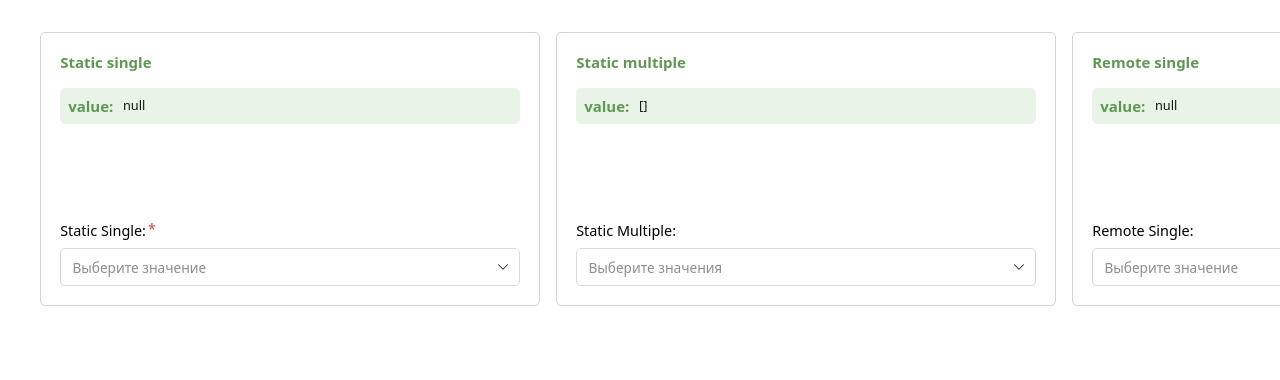
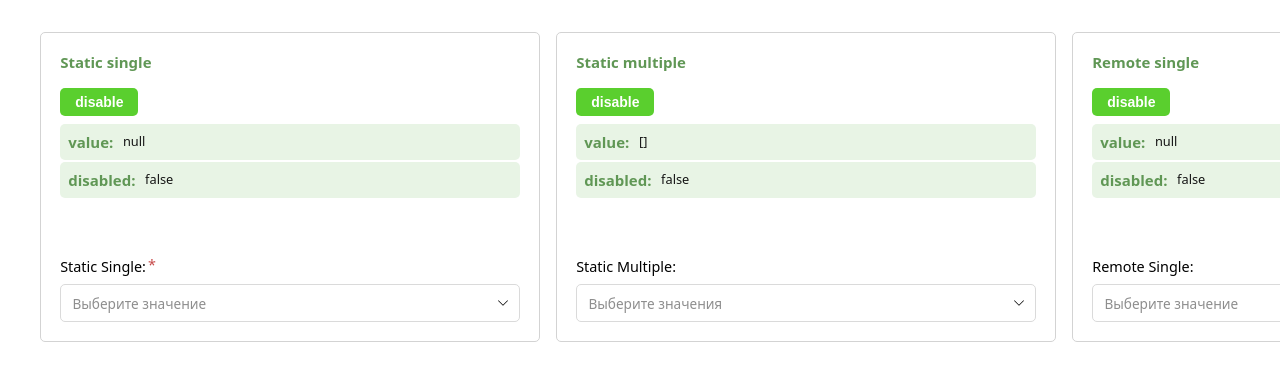
Before and after one commit to heavenlybilly/vue-select-41, a Vue app: page / in a window 1280 px wide. Shown: the top 380 px of the page. Built offline with nearby package versions, Linux system fonts and the light colour scheme.

Commit message:
feat: add disabled prop

```diff
--- a/src/App.vue
+++ b/src/App.vue
@@ -12,6 +12,10 @@ export default defineComponent({
       valueStaticMultiple: [],
       valueRemoteSingle: null,
       valueRemoteMultiple: [],
+      disabledStaticSingle: false,
+      disabledStaticMultiple: false,
+      disabledRemoteSingle: false,
+      disabledRemoteMultiple: false,
       options: [
         { value: '1', label: 'Russia' },
         { value: '2', label: 'USA' },
@@ -50,23 +54,50 @@ export default defineComponent({
     <!-- static single -->
     <div class="block">
       <div class="block-title">Static single</div>
+
+      <div class="actions">
+        <button @click="() => disabledStaticSingle = !disabledStaticSingle">disable</button>
+      </div>
+
       <div class="logs">
         <div class="logs-item">
           <div class="logs-item--label">value:</div>
           <div class="logs-item--value">{{ valueStaticSingle ?? 'null' }}</div>
         </div>
+
+        <div class="logs-item">
+          <div class="logs-item--label">disabled:</div>
+          <div class="logs-item--value">{{ disabledStaticSingle ?? 'null' }}</div>
+        </div>
       </div>
 
-      <vue-select v-model="valueStaticSingle" :options="options" :searchable="false" required label="Static Single" />
+      <vue-select
+        v-model="valueStaticSingle"
+        :options="options"
+        :searchable="false"
+        :disabled="disabledStaticSingle"
+        required
+        label="Static Single"
+      />
     </div>
 
     <!-- static multiple -->
     <div class="block">
       <div class="block-title">Static multiple</div>
+
+      <div class="actions">
+        <button @click="() => disabledStaticMultiple = !disabledStaticMultiple">disable</button>
+      </div>
+
       <div class="logs">
         <div class="logs-item">
           <div class="logs-item--label">value:</div>
           <div class="logs-item--value">{{ valueStaticMultiple }}</div>
+        </div>
+
+        <div class="logs-item">
+          <div class="logs-item--label">disabled:</div>
+          <div class="logs-item--value">{{ disabledStaticMultiple ?? 'null' }}</div>
         </div>
       </div>
 
@@ -75,6 +106,7 @@ export default defineComponent({
         :options="options"
         :selected-display-limit="5"
         :close-on-select="false"
+        :disabled="disabledStaticMultiple"
         multiple
         label="Static Multiple"
       />
@@ -83,16 +115,27 @@ export default defineComponent({
     <!-- remote single -->
     <div class="block">
       <div class="block-title">Remote single</div>
+
+      <div class="actions">
+        <button @click="() => disabledRemoteSingle = !disabledRemoteSingle">disable</button>
+      </div>
+
       <div class="logs">
         <div class="logs-item">
           <div class="logs-item--label">value:</div>
           <div class="logs-item--value">{{ valueRemoteSingle ?? 'null' }}</div>
+        </div>
+
+        <div class="logs-item">
+          <div class="logs-item--label">disabled:</div>
+          <div class="logs-item--value">{{ disabledRemoteSingle ?? 'null' }}</div>
         </div>
       </div>
 
       <vue-select
         v-model="valueRemoteSingle"
         :remote-function="fetchOptions"
+        :disabled="disabledRemoteSingle"
         remote
         label="Remote Single"
       />
@@ -101,10 +144,20 @@ export default defineComponent({
     <!-- remote multiple -->
     <div class="block">
       <div class="block-title">Remote multiple</div>
+
+      <div class="actions">
+        <button @click="() => disabledRemoteMultiple = !disabledRemoteMultiple">disable</button>
+      </div>
+
       <div class="logs">
         <div class="logs-item">
           <div class="logs-item--label">value:</div>
           <div class="logs-item--value">{{ valueRemoteMultiple ?? 'null' }}</div>
+        </div>
+
+        <div class="logs-item">
+          <div class="logs-item--label">disabled:</div>
+          <div class="logs-item--value">{{ disabledRemoteMultiple ?? 'null' }}</div>
         </div>
       </div>
 
@@ -114,6 +167,7 @@ export default defineComponent({
         :selected-display-limit="2"
         :searchable="false"
         :close-on-select="false"
+        :disabled="disabledRemoteMultiple"
         multiple
         remote
         label="Remote Multiple"
@@ -134,16 +188,35 @@ export default defineComponent({
   font-size: 15px;
 }
 
+.block-title {
+  font-weight: 600;
+  color: #609755;
+  margin-bottom: 1rem;
+}
+
+.actions {
+  margin-bottom: 8px;
+  display: flex;
+  flex-wrap: wrap;
+  gap: 5px;
+
+  button {
+    outline: none;
+    border: none;
+    border-radius: 5px;
+    background-color: #5acf2e;
+    font-weight: 600;
+    color: #fff;
+    font-size: 14px;
+    padding: 6px 15px;
+    cursor: pointer;
+  }
+}
+
 .block {
   padding: 1.2rem;
   border-radius: 5px;
   border: 1px solid lightgray;
-}
-
-.block-title {
-  font-weight: 600;
-  color: #609755;
-  margin-bottom: 1rem;
 }
 
 .logs {
@@ -160,7 +233,7 @@ export default defineComponent({
   background-color: #e8f4e5;
 
   & + & {
-    margin-top: 0.5rem;
+    margin-top: 0.1rem;
   }
 }
 
--- a/src/VueSelect.vue
+++ b/src/VueSelect.vue
@@ -27,6 +27,10 @@ export default defineComponent({
     closeOnSelect: {
       type: Boolean,
       default: true,
+    },
+    disabled: {
+      type: Boolean,
+      default: false,
     },
     label: {
       type: String,
@@ -119,6 +123,10 @@ export default defineComponent({
       return props.value
     })
 
+    const fieldWrapperClasses = computed(() => ({
+      'vs-field-wrapper--disabled': props.disabled
+    }))
+
     const dropdownClasses = computed(() => ({
       'vs-dropdown--visible': focus.value,
       'vs-dropdown--no-search': !props.searchable,
@@ -126,7 +134,9 @@ export default defineComponent({
     }))
 
     const focusChangeHandle = () => {
-      setFocus(!focus.value)
+      if (!props.disabled) {
+        setFocus(!focus.value)
+      }
     }
 
     const selectHandle = (option: VueSelectOption) => {
@@ -179,6 +189,14 @@ export default defineComponent({
       },
     )
 
+    watch(
+      () => props.value,
+      (newValue) => {
+        if (newValue) {
+          focus.value = false
+        }
+      })
+
     return {
       nativeElement,
       dropdownElement,
@@ -186,6 +204,7 @@ export default defineComponent({
       searchedOptions,
       displayedOptions,
       selectedOptions,
+      fieldWrapperClasses,
       dropdownClasses,
       focusChangeHandle,
       selectHandle,
@@ -214,6 +233,7 @@ export default defineComponent({
       :placeholder="placeholder"
       :selected-display-limit="selectedDisplayLimit"
       :focus="focus"
+      :class="fieldWrapperClasses"
       @click="focusChangeHandle"
       @delete-item="handleDeleteItem"
     />
--- a/src/style/_displayed-value.scss
+++ b/src/style/_displayed-value.scss
@@ -4,11 +4,12 @@
 }
 
 .vs-displayed-value {
+  line-height: 1;
   white-space: nowrap;
   text-overflow: ellipsis;
+  transition: color 150ms ease-in-out;
   font-size: var(--vs-displayed-value-font-size);
   color: var(--vs-displayed-value-color);
-  line-height: 1;
 }
 
 .vs-displayed-value-item {
@@ -17,6 +18,7 @@
   display: flex;
   align-items: center;
   justify-content: center;
+  transition: background-color 150ms ease-in-out;
   font-size: var(--vs-displayed-value-item-font-size);
   padding: var(--vs-displayed-value-item-padding-y) var(--vs-displayed-value-item-padding-x);
   border-radius: var(--vs-displayed-value-item-border-radius);
--- a/src/style/_field.scss
+++ b/src/style/_field.scss
@@ -1,7 +1,26 @@
 .vs-field-wrapper {
   position: relative;
+  transition: all 150ms ease-in-out;
   border-radius: var(--vs-field-wrapper-border-radius);
   border: var(--vs-field-wrapper-border-width) solid var(--vs-field-wrapper-border-color);
+  background-color: var(--vs-field-wrapper-background-color);
+
+  &:not(.vs-field-wrapper--disabled):hover {
+    border: var(--vs-field-wrapper-border-width) solid var(--vs-field-wrapper-hovered-border-color);
+  }
+
+  &--disabled {
+    pointer-events: none;
+    background-color: var(--vs-field-wrapper-disabled-background-color);
+
+    .vs-displayed-value-item {
+      background-color: var(--vs-displayed-value-disabled-item-background-color);
+    }
+
+    .vs-displayed-value {
+      color: var(--vs-displayed-disabled-value-color);
+    }
+  }
 }
 
 .vs-field {
@@ -14,6 +33,7 @@
   height: var(--vs-field-height-height);
   max-height: var(--vs-field-height-height);
   min-height: var(--vs-field-height-height);
+  background-color: transparent;
 }
 
 .vs-field-arrow-wrapper {
--- a/src/style/_search.scss
+++ b/src/style/_search.scss
@@ -14,6 +14,11 @@
   background-color: var(--vs-search-input-background-color);
   border-radius: var(--vs-search-input-border-radius);
   font-size: var(--vs-search-input-font-size);
+  transition: border-color 150ms ease-in-out;
+
+  &:hover {
+    border: var(--vs-search-input-border-width) solid var(--vs-search-input-hovered-border-color);
+  }
 
   &::placeholder {
     color: var(--vs-search-input-palceholder-color);
--- a/src/style/vars.scss
+++ b/src/style/vars.scss
@@ -8,8 +8,11 @@
 
   // field container
   --vs-field-wrapper-border-color: #dadada;
+  --vs-field-wrapper-hovered-border-color: #b5b5b5;
   --vs-field-wrapper-border-width: 1px;
   --vs-field-wrapper-border-radius: 5px;
+  --vs-field-wrapper-background-color: #fff;
+  --vs-field-wrapper-disabled-background-color: #f4f4f4;
 
   // field
   --vs-field-height-height: 36px;
@@ -23,9 +26,11 @@
   // field value
   --vs-displayed-value-font-size: 0.9rem;
   --vs-displayed-value-color: inherit;
+  --vs-displayed-disabled-value-color: #575757;
   --vs-displayed-value-item-font-size: 0.9rem;
   --vs-displayed-value-item-color: #fff;
   --vs-displayed-value-item-background-color: #5a74f0;
+  --vs-displayed-value-disabled-item-background-color: #c1c1c1;
   --vs-displayed-value-item-border-radius: 3px;
   --vs-displayed-value-item-padding-y: 2px;
   --vs-displayed-value-item-padding-x: 4px;
@@ -74,6 +79,7 @@
   --vs-search-input-padding-x: 0.62rem;
   --vs-search-input-border-width: 1px;
   --vs-search-input-border-color: #dadada;
+  --vs-search-input-hovered-border-color: #b5b5b5;
   --vs-search-input-border-radius: 5px;
   --vs-search-input-background-color: #fff;
   --vs-search-input-font-size: 0.8rem;
--- a/src/types.ts
+++ b/src/types.ts
@@ -16,7 +16,7 @@ export type VueSelectRemoteFunction = (search: string | null) => Promise<VueSele
 export interface VueSelectProps {
   // clearable: boolean;
   closeOnSelect: boolean;
-  // disabled?: boolean;
+  disabled: boolean;
   label?: string;
   // labelField: string;
   multiple: boolean;
```
